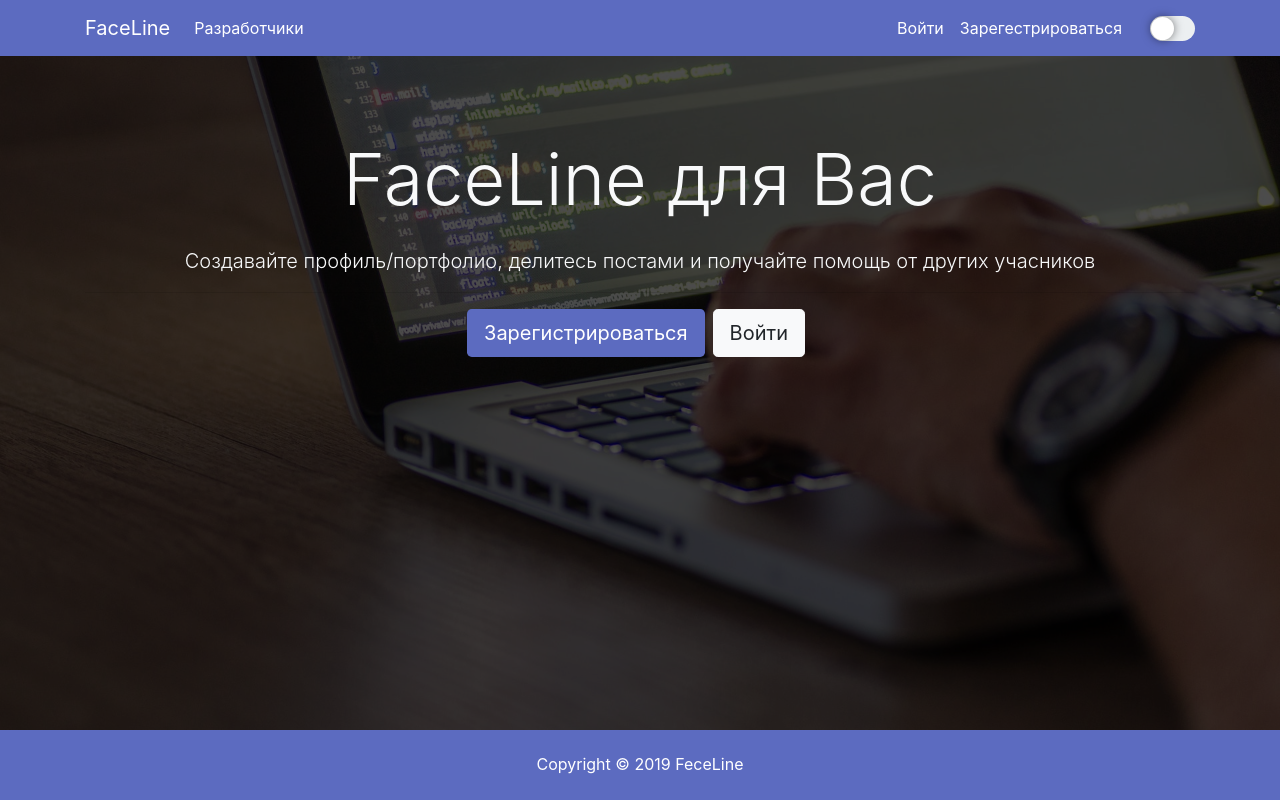
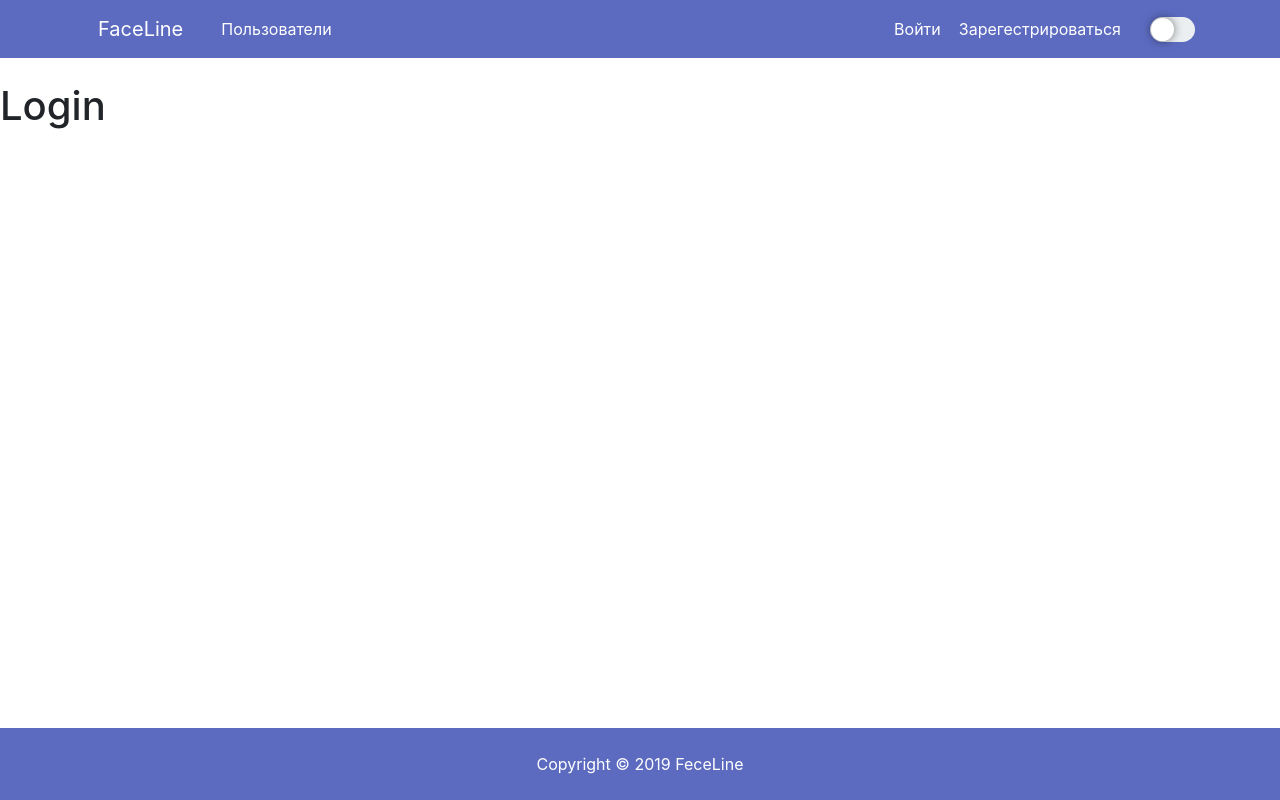
Before and after one commit to brian7346/Faceline, a React (Create React App) app in the folder client/: page /login in a window 1280 px wide. Built offline with nearby package versions, Linux system fonts and the light colour scheme.

Commit message:
Added router

```diff
--- a/client/package.json
+++ b/client/package.json
@@ -5,6 +5,7 @@
   "dependencies": {
     "react": "^16.8.6",
     "react-dom": "^16.8.6",
+    "react-router-dom": "^5.0.1",
     "react-scripts": "3.0.1"
   },
   "scripts": {
--- a/client/src/App.js
+++ b/client/src/App.js
@@ -1,16 +1,23 @@
 import React from "react";
+import { BrowserRouter as Router, Route } from "react-router-dom";
 import "./styles/App.scss";
-import { Navbar, Landing, Footer } from "./components";
+import { Navbar, Landing, Footer, Register, Login } from "./components";
 import { ThemeProvider } from "./context/ThemeContext";
 
 function App() {
   return (
     <ThemeProvider>
-      <div className="App">
-        <Navbar />
-        <Landing />
-        <Footer />
-      </div>
+      <Router>
+        <div className="App">
+          <Navbar />
+          <Route exact path="/" component={Landing} />
+          <div className="conteiner">
+            <Route exact path="/register" component={Register} />
+            <Route exact path="/login" component={Login} />
+          </div>
+          <Footer />
+        </div>
+      </Router>
     </ThemeProvider>
   );
 }
--- /dev/null
+++ b/client/src/components/CustomLink/CustomLink.js
@@ -0,0 +1,30 @@
+import React from "react";
+import { Link } from "react-router-dom";
+import "./Link.scss";
+import classNames from "classnames";
+import { ThemeContext } from "../../context/ThemeContext";
+
+const CustomLink = props => {
+  let { state, dispatch } = React.useContext(ThemeContext);
+
+  let className = classNames({
+    btn: true,
+    "btn-lg": props.large && !props.navLink && !props.navBrand,
+    "dark-bg":
+      state.darkMode && !props.btnLight && !props.navLink && !props.navBrand,
+    "current-bg":
+      !state.darkMode && !props.btnLight && !props.navLink && !props.navBrand,
+    "mr-2": props.marginRight,
+    p4: props.padding,
+    "btn-light": props.btnLight,
+    "nav-link": props.navLink,
+    "navbar-brand": props.navBrand
+  });
+  return (
+    <Link to={props.to} className={className}>
+      {props.title}
+    </Link>
+  );
+};
+
+export default CustomLink;
--- a/client/src/components/Link/Link.js
+++ /dev/null
@@ -1,24 +0,0 @@
-import React from "react";
-import "./Link.scss";
-import classNames from "classnames";
-import { ThemeContext } from "../../context/ThemeContext";
-
-const Link = props => {
-  let { state, dispatch } = React.useContext(ThemeContext);
-
-  let className = classNames({
-    btn: true,
-    "btn-lg": props.large,
-    "dark-bg": state.darkMode && !props.btnLight,
-    "current-bg": !state.darkMode && !props.btnLight,
-    "mr-2": props.marginRight,
-    "btn-light": props.btnLight
-  });
-  return (
-    <a href="register.html" className={className}>
-      {props.title}
-    </a>
-  );
-};
-
-export default Link;
--- /dev/null
+++ b/client/src/components/auth/Login.js
@@ -0,0 +1,10 @@
+import React from "react";
+const Login = () => {
+  return (
+    <div>
+      <h1>Login</h1>
+    </div>
+  );
+};
+
+export default Login;
--- /dev/null
+++ b/client/src/components/auth/Register.js
@@ -0,0 +1,10 @@
+import React from "react";
+const Register = () => {
+  return (
+    <div>
+      <h1>Register</h1>
+    </div>
+  );
+};
+
+export default Register;
--- a/client/src/components/index.js
+++ b/client/src/components/index.js
@@ -2,4 +2,6 @@ export { default as Navbar } from "./layout/Navbar";
 export { default as Landing } from "./layout/Landing";
 export { default as Footer } from "./layout/Footer";
 export { default as SwitchBtn } from "./SwitchBtn/SwitchBtn";
-export { default as Link } from "./Link/Link";
+export { default as Login } from "./auth/Login";
+export { default as Register } from "./auth/Register";
+export { default as CustomLink } from "./CustomLink/CustomLink";
--- a/client/src/components/layout/Navbar.js
+++ b/client/src/components/layout/Navbar.js
@@ -1,5 +1,6 @@
 import React from "react";
-import SwitchBtn from "../SwitchBtn/SwitchBtn";
+
+import { SwitchBtn, CustomLink } from "../";
 import classNames from "classnames";
 import { ThemeContext } from "../../context/ThemeContext";
 
@@ -16,9 +17,7 @@ const Navbar = props => {
   return (
     <nav className={navbarClassNames}>
       <div className="container">
-        <a className="navbar-brand" href="landing.html">
-          FaceLine
-        </a>
+        <CustomLink title="FaceLine" navBrand to="/" />
         <button
           className="navbar-toggler"
           type="button"
@@ -31,23 +30,16 @@ const Navbar = props => {
         <div className="collapse navbar-collapse" id="mobile-nav">
           <ul className="navbar-nav mr-auto">
             <li className="nav-item">
-              <a className="nav-link" href="profiles.html">
-                {" "}
-                Разработчики
-              </a>
+              <CustomLink title="Пользователи" navLink to="profiles" />
             </li>
           </ul>
 
           <ul className="navbar-nav ml-auto">
             <li className="nav-item">
-              <a className="nav-link p4" href="login.html">
-                Войти
-              </a>
+              <CustomLink title="Войти" navLink padding to="login" />
             </li>
             <li className="nav-item">
-              <a className="nav-link" href="register.html">
-                Зарегестрироваться
-              </a>
+              <CustomLink title="Зарегестрироваться" navLink to="register" />
             </li>
           </ul>
 
--- a/client/src/components/layout/footer.js
+++ b/client/src/components/layout/footer.js
@@ -9,6 +9,7 @@ const Footer = props => {
     "text-center": true,
     "p-4": true,
     "mt-5": true,
+    "footer-absolute": true,
     "current-bg": !state.darkMode,
     "dark-bg": state.darkMode
   });
--- a/client/src/components/layout/landing.js
+++ b/client/src/components/layout/landing.js
@@ -1,5 +1,5 @@
 import React from "react";
-import { Link } from "../";
+import { CustomLink } from "../";
 
 const Landing = () => {
   return (
@@ -15,8 +15,13 @@ const Landing = () => {
                 помощь от других учасников
               </p>
               <hr />
-              <Link title="Зарегистрироваться" marginRight large />
-              <Link title="Войти" marginRight large btnLight />
+              <CustomLink
+                title="Зарегистрироваться"
+                marginRight
+                large
+                to="register"
+              />
+              <CustomLink title="Войти" marginRight large btnLight to="login" />
             </div>
           </div>
         </div>
--- a/client/src/styles/App.scss
+++ b/client/src/styles/App.scss
@@ -2,6 +2,15 @@
 
 img {
   width: 100%;
+}
+
+a {
+  outline: 0;
+  border: none;
+}
+
+.btn:focus {
+  box-shadow: none;
 }
 
 .landing {
@@ -62,9 +71,17 @@ img {
 }
 
 .navbar-collapse a {
+  text-decoration: none;
   color: $text;
   transition: color 0.15s;
   &:hover {
     color: $hoverText;
   }
 }
+
+.footer-absolute {
+  position: absolute;
+  bottom: 0;
+  left: 0;
+  right: 0;
+}
```
Also changed, not shown: client/src/components/CustomLink/Link.scss (added).
